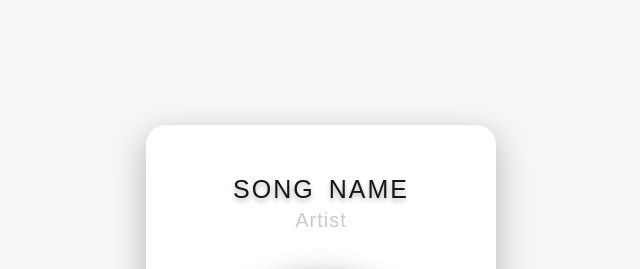
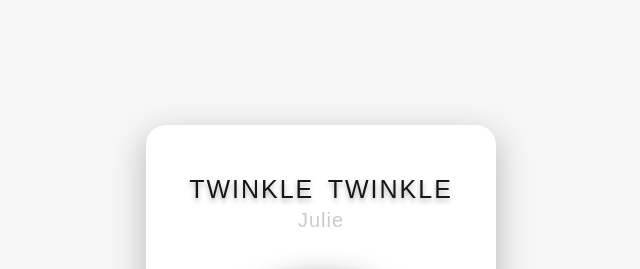
Before and after one commit to Archana550/MusicPlayer, a plain HTML site: page index.html in a window 1280 px wide. Shown: the top 269 px of the page, without its empty margins (319-959 px from the left). Drawn offline with Linux system fonts and the light colour scheme.

Commit message:
Update index.html

```diff
--- a/index.html
+++ b/index.html
@@ -12,8 +12,8 @@
 
 <div class="main-div">
     <div class="music-container">
-        <h2 id="title">SONG NAME</h2>
-        <h3 id="artist">Artist</h3>
+        <h2 id="title">TWINKLE TWINKLE</h2>
+        <h3 id="artist">Julie</h3>
         <div class="img-container">
             <img src="images/image-1.jpg" alt="image">
         </div>
```
